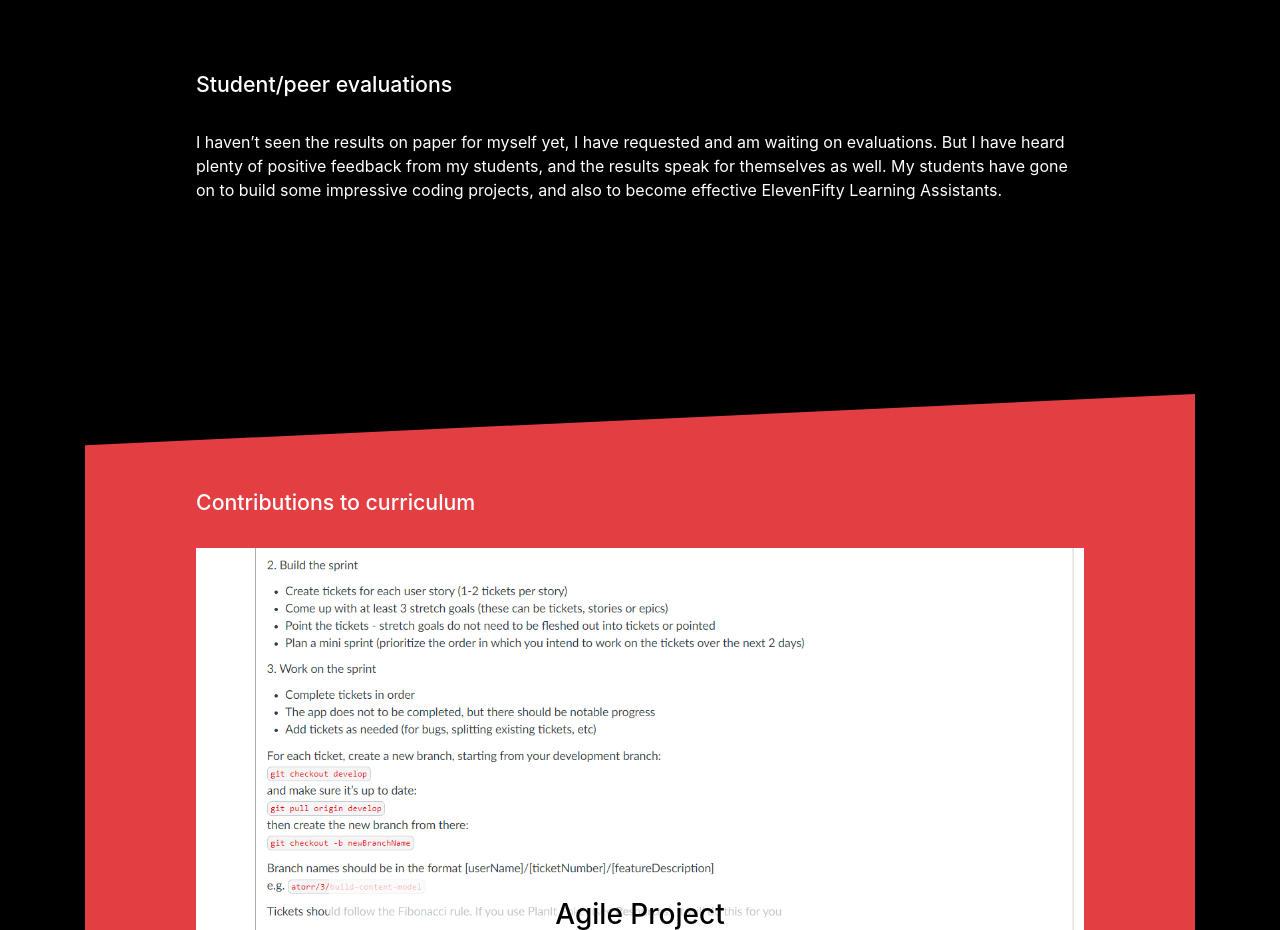
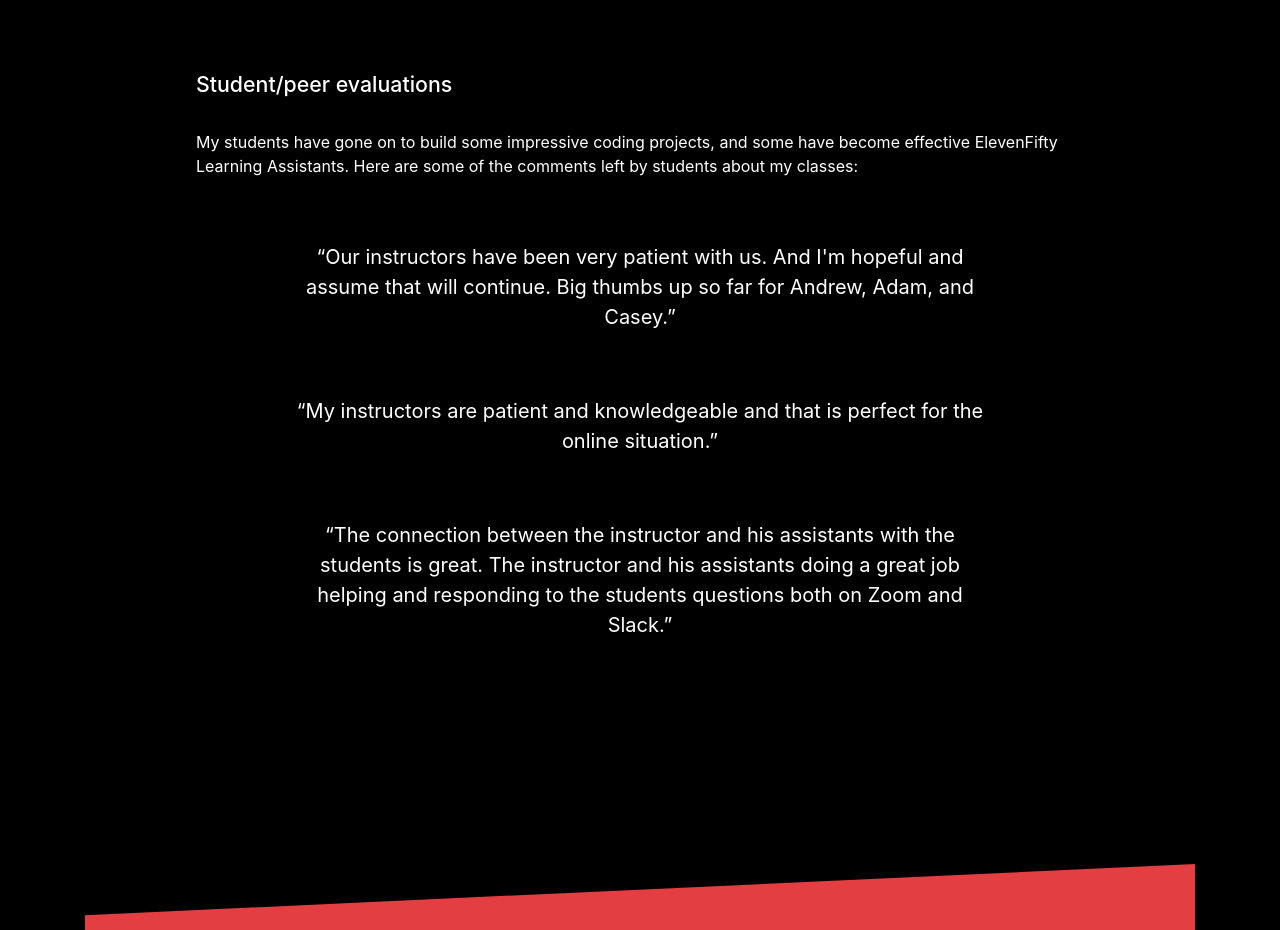
Before and after one commit to AndroidDoctorr/instructor-portfolio, a React (Create React App) app: page / in a window 1280 px wide. Shown: the part 1600-2530 px from the top of the page. Built offline with nearby package versions, Linux system fonts and the light colour scheme.

Commit message:
added quotes from students

```diff
--- a/src/App.css
+++ b/src/App.css
@@ -113,3 +113,8 @@ a.sourceLink:hover {
   font-weight: bold;
   color: white;
 }
+
+blockquote.blockquote {
+  font-size: 1.25rem;
+  margin: 4rem 10%;
+}
--- a/src/App.js
+++ b/src/App.js
@@ -21,10 +21,7 @@ function App() {
       {Object.keys(contents).map(key =>
         <Section
           id={key}
-          title={contents[key].title}
-          content={contents[key].text}
-          images={contents[key].images}
-          links={contents[key].links}
+          {...contents[key]}
         />
       )}
       </div>
--- a/src/components/Section.js
+++ b/src/components/Section.js
@@ -25,8 +25,17 @@ export default function Section(props) {
         </Carousel>
       }
       <p className="text-md-left">
-        {props.content}
+        {props.text}
       </p>
+      {!!props.quotes &&
+        <div>
+          {props.quotes.map(quote =>
+            <blockquote class="blockquote">
+              <p>“{quote}”</p>
+            </blockquote>
+          )}
+        </div>
+      }
       {!!props.links &&
         <ul>
           {props.links.map(link =>
--- a/src/contents.js
+++ b/src/contents.js
@@ -27,7 +27,12 @@ export default {
     title: "Student/peer evaluations",
     images: [],
     links: [],
-    text: "I haven’t seen the results on paper for myself yet, I have requested and am waiting on evaluations. But I have heard plenty of positive feedback from my students, and the results speak for themselves as well. My students have gone on to build some impressive coding projects, and also to become effective ElevenFifty Learning Assistants.",
+    text: "My students have gone on to build some impressive coding projects, and some have become effective ElevenFifty Learning Assistants. Here are some of the comments left by students about my classes:",
+    quotes: [
+      "Our instructors have been very patient with us. And I'm hopeful and assume that will continue.  Big thumbs up so far for Andrew, Adam, and Casey.",
+      "My instructors are patient and knowledgeable and that is perfect for the online situation.",
+      "The connection between the instructor and his assistants with the students is great. The instructor and his assistants doing a great job helping and responding to the students questions both on Zoom and Slack.",
+    ],
   },
   curriculum: {
     shortTitle: "Curriculum",
```
